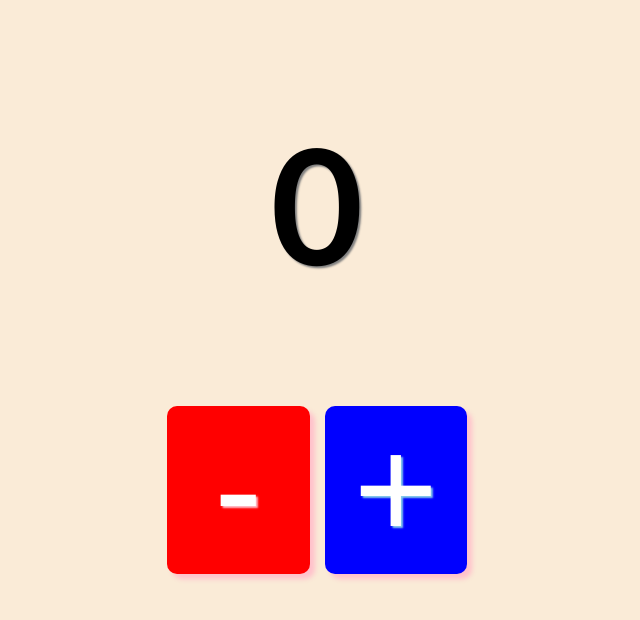
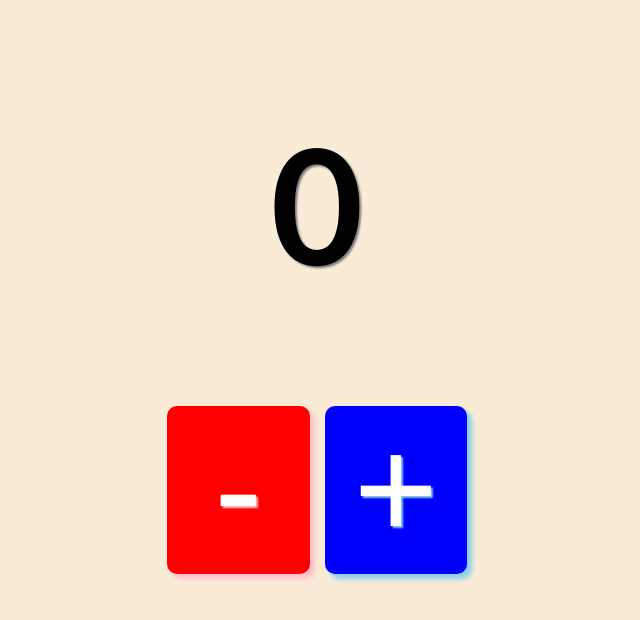
Before and after one commit to DanieleMeloni/Counter, a plain HTML site: page index.html in a window 1280 px wide. Shown: the whole page, without its empty margins (323-963 px from the left). Drawn offline with Linux system fonts and the light colour scheme.

Commit message:
Add files via upload

```diff
--- a/index.html
+++ b/index.html
@@ -49,6 +49,13 @@
 
     }
     .btnPlus {
+      border: 0;
+      font-size: 9rem;
+      width: 150px;
+      background-color: red;
+      border-radius: 10px;
+      color:white;
+      box-shadow: 5px 5px 5px skyblue;
       background-color: blue;
       text-shadow: 2px 2px 2px skyblue;
     }
@@ -62,7 +69,7 @@
     <h1>0</h1>
     <div class="btnContainer">
       <button class="btn" onclick="subtractnumber();">-</button>
-      <button class="btn btnPlus" onclick="addnumber();">+</button>
+      <button class="btnPlus" onclick="addnumber();">+</button>
     </div>
   </div>
 
```
